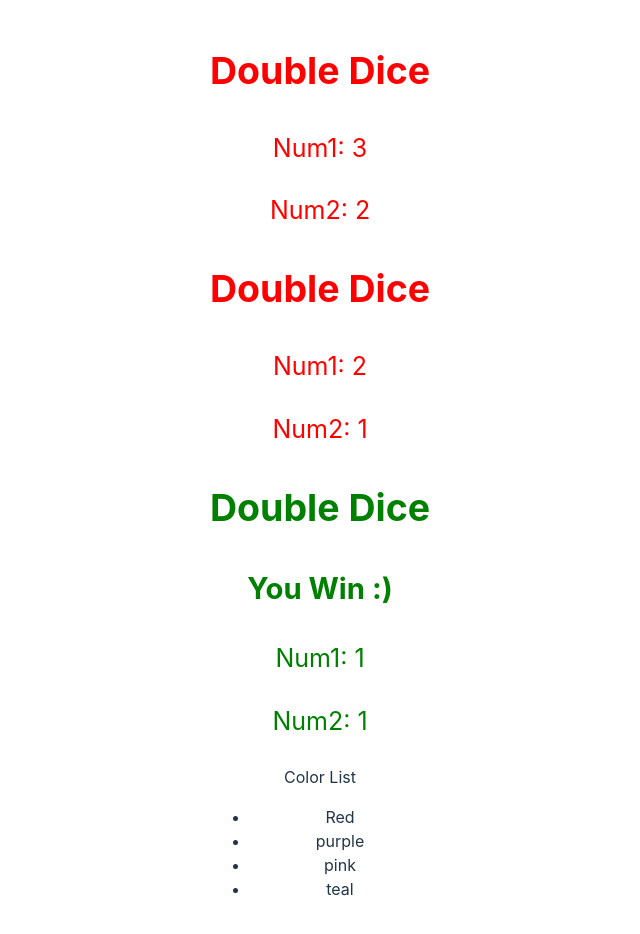
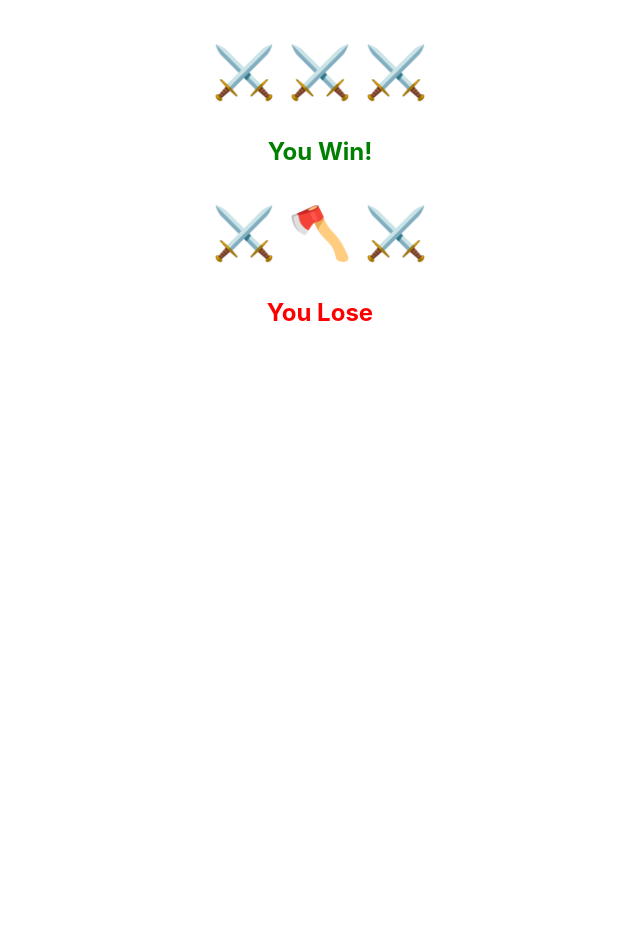
Before and after one commit to S-Muhammad-Ali/colt-steele-react, a React (Vite) app: page / in a window 1280 px wide. Shown: the part 220-1154 px from the top of the page, without its empty margins (320-960 px from the left). After the commit the page ends 800 px from the top, so only its background shows below. Built offline with nearby package versions, Linux system fonts and the light colour scheme.

Commit message:
slot machine game 1
practice slot machine game  but some error in the end it is  saying it expect "," ??

```diff
--- a/src/App.jsx
+++ b/src/App.jsx
@@ -8,6 +8,7 @@ import { ListPicker } from "./ListPicker";
 import { DoubleDice } from "./DoubleDice";
 import { Heading } from "./Heading";
 import { ColorList } from "./ColorList";
+import { Slots } from "./Slots";
 
 function App() {
   return (
@@ -21,12 +22,15 @@ function App() {
       {/* <ListPicker values={[1, 2, 3]} />
       <ListPicker values={["a", "b", "c"]} /> */}
       {/* <ListPicker values={{ a: 1, b: 2 }} /> */}
-      <Heading color="magenta" text="welcome" fontSize="20px" />
+      {/* <Heading color="magenta" text="welcome" fontSize="20px" />
       <Heading color="teal" text="Back" fontSize="80px" />
       <DoubleDice />
       <DoubleDice />
       <DoubleDice />
       <ColorList colors={["Red", "purple", "pink", "teal"]} />
+      <ColorList colors={["Blue", "orangered", "slategrey", "teal"]} /> */}
+      <Slots val1="⚔️" val2="⚔️" val3="⚔️" />
+      <Slots val1="⚔️" val2="🪓" val3="⚔️" />
     </>
   );
 }
--- a/src/ColorList.jsx
+++ b/src/ColorList.jsx
@@ -1,5 +1,5 @@
 function ColorList({ colors }) {
-  const list = colors.map((color) => <li>{color}</li>);
+  const list = colors.map((c) => <li style={{ color: c }}>{c}</li>);
   return (
     <>
       <p>Color List</p>
--- /dev/null
+++ b/src/Slots.jsx
@@ -0,0 +1,15 @@
+function Slots({ val1, val2, val3 }) {
+  const isWinner = val1 === val2 && val1 === val3;
+
+  return (
+    <div>
+      <h1>
+        {val1} {val2} {val3}
+      </h1>
+      <h2 style={{ color: isWinner ? "green" : "red" }}>
+        {isWinner ? "You Win!" : "You Lose"}
+      </h2>
+    </div>
+  );
+}
+export { Slots };
```
Also changed, not shown: src/SlotGame2.jsx (added).
